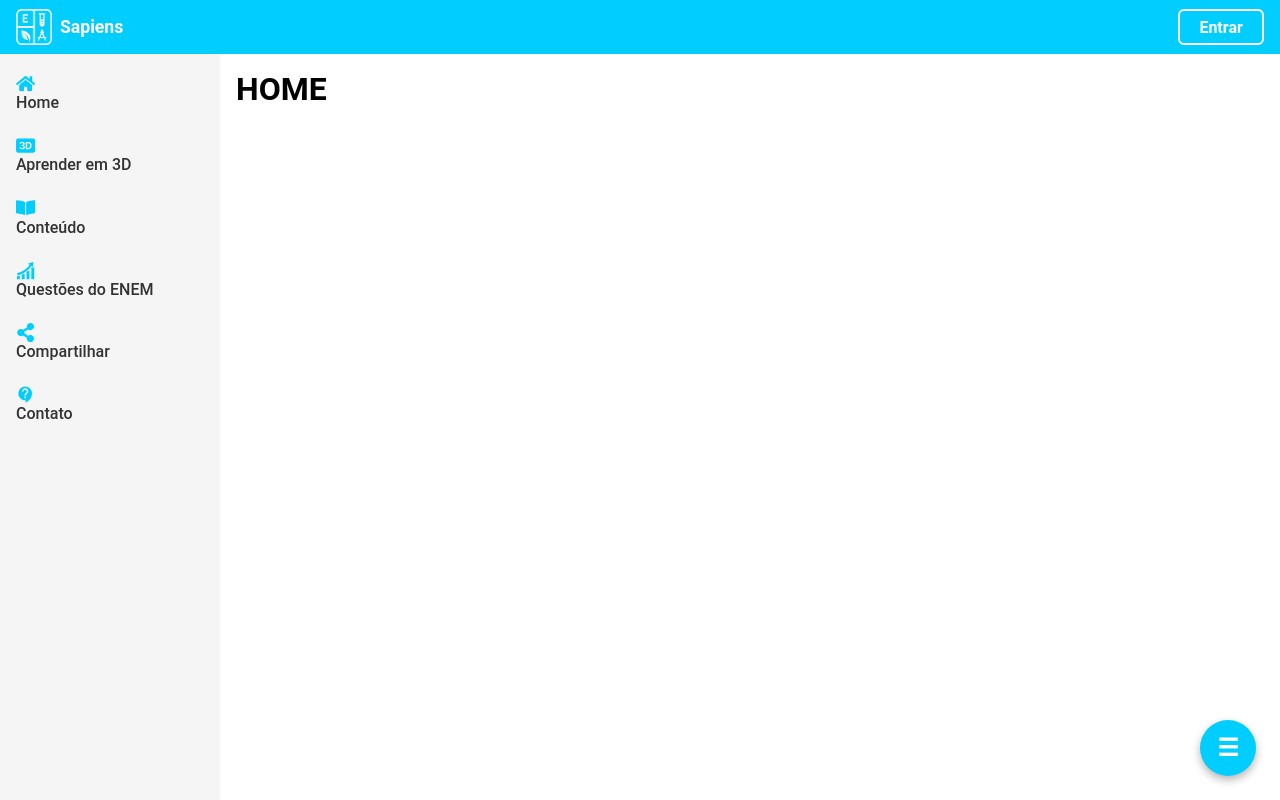
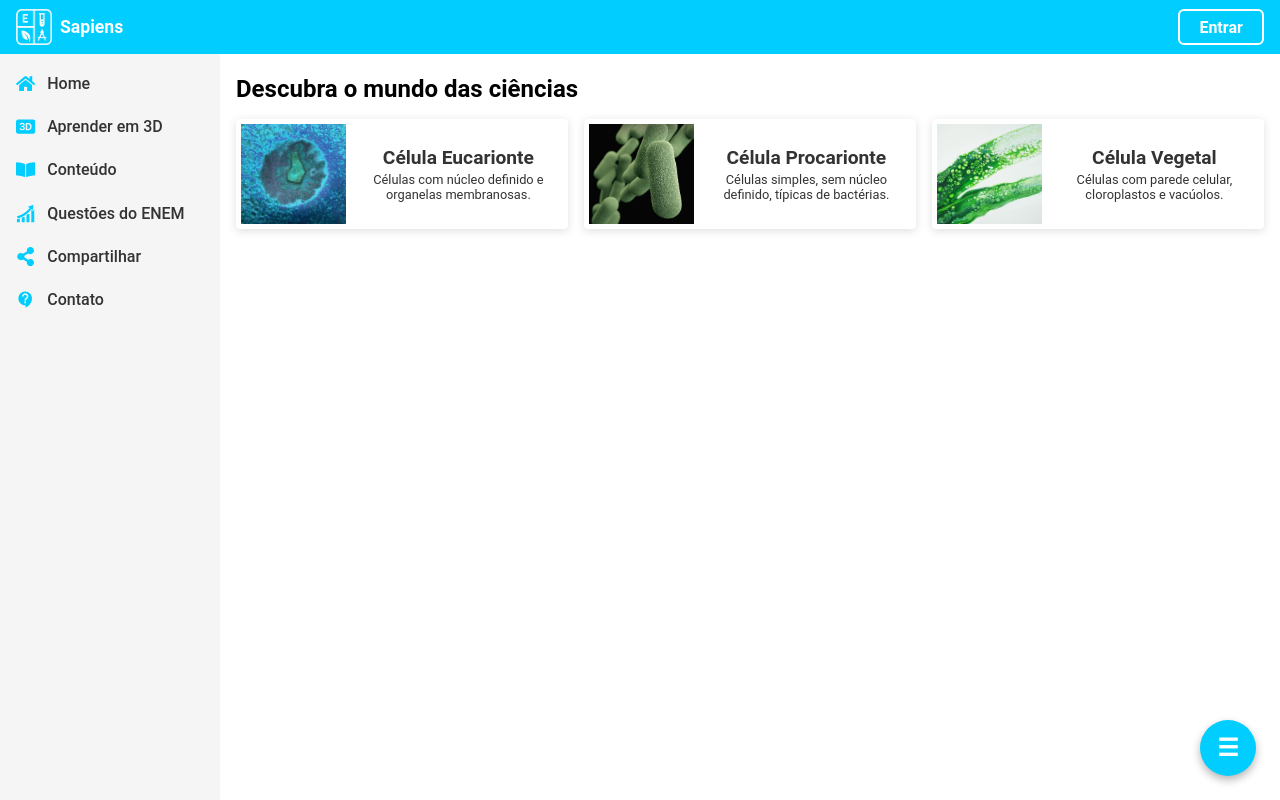
Before and after one commit to virtuallearn-tech/sapiens, a React (Vite) app: page / in a window 1280 px wide. Built offline with nearby package versions, Linux system fonts and the light colour scheme.

Commit message:
prepare to init flashcards

```diff
--- a/src/components/cards/CardContent.tsx
+++ b/src/components/cards/CardContent.tsx
@@ -1,15 +1,15 @@
 
 interface CardContentProps {
   id?: number | string;
-  bgImage: string;
+  cover: string;
   title: string;
   description: string;
   link?: string;
 }
-export const CardContent = ({ id, bgImage, title, description, link }: CardContentProps) => {
+export const CardContent = ({ id, cover, title, description, link }: CardContentProps) => {
   return (
     <div className="m-card-content">
-      <div className="m-card-content__image" style={{ backgroundImage: `url(${bgImage})` }} />
+      <div className="m-card-content__image" style={{ backgroundImage: `url(${cover})` }} />
       <div className="m-card-content__info">
         <h3 className="m-card-content__info-title">{title}</h3>
         <p className="m-card-content__info-description">{description}</p>
--- a/src/components/layout/Sidebar.tsx
+++ b/src/components/layout/Sidebar.tsx
@@ -13,38 +13,38 @@ export const Sidebar = () => {
     <aside className={`m-sidebar ${isOpen ? "m-sidebar--open" : ""}`}>
       <nav className="m-sidebar__nav">
         <ul className="m-sidebar__list">
-          <li className="m-sidebar__item" onClick={close}>
-            <Link to="">
+          <li onClick={close}>
+            <Link to="" className="m-sidebar__item">
               <FaHome className="m-sidebar__icon" />
               <span>Home</span>
             </Link>
           </li>
-          <li className="m-sidebar__item" onClick={close}>
-            <Link to="">
+          <li onClick={close}>
+            <Link to="" className="m-sidebar__item">
               <BsFillBadge3dFill className="m-sidebar__icon" />
               <span>Aprender em 3D</span>
             </Link>
           </li>
-          <li className="m-sidebar__item" onClick={close}>
-            <Link to="">
+          <li onClick={close}>
+            <Link to="" className="m-sidebar__item">
               <FaBookOpen className="m-sidebar__icon" />
               <span>Conteúdo</span>
             </Link>
           </li>
-          <li className="m-sidebar__item" onClick={close}>
-            <Link to="">
+          <li onClick={close}>
+            <Link to="" className="m-sidebar__item">
               <GiProgression className="m-sidebar__icon" />
               <span>Questões do ENEM</span>
             </Link>
           </li>
-          <li className="m-sidebar__item" onClick={close}>
-            <Link to="">
+          <li onClick={close}>
+            <Link to="" className="m-sidebar__item">
               <FaShareAlt className="m-sidebar__icon" />
               <span>Compartilhar</span>
             </Link>
           </li>
-          <li className="m-sidebar__item" onClick={close}>
-            <Link to="">
+          <li onClick={close}>
+            <Link to="" className="m-sidebar__item">
               <MdContactSupport className="m-sidebar__icon" />
               <span>Contato</span>
             </Link>
--- a/src/pages/Home.tsx
+++ b/src/pages/Home.tsx
@@ -1,3 +1,41 @@
+import { useEffect, useState } from "react"
+import { Link } from 'react-router-dom'
+
+import { CardContent } from "@components/cards/CardContent"
+
+import { BIOLOGY_TOPICS } from "@services/biology/topics"
+import type { ITopicData } from "interfaces/topic"
+
+
 export const Home = () => {
-  return <h1>HOME</h1>
+
+  const [topicList, setTopicList] = useState<ITopicData[]>([])
+
+  useEffect(() => {
+    const topics = BIOLOGY_TOPICS[0].data
+    setTopicList(topics)
+  }, [])
+
+  return (
+    <div className="p-home">
+
+      <h1 className="p-home__title">
+        Descubra o mundo das ciências
+      </h1>
+
+      <div className="p-home__list">
+        {topicList && topicList.map((topic) => (
+          <Link to={`/topic-option/${topic.code}/${topic.title}`}>
+            <CardContent
+              key={topic.code}
+              id={topic.code}
+              title={topic.title}
+              description={topic.description}
+              cover={topic.cover}
+            />
+          </Link>
+        ))}
+      </div>
+    </div>
+  )
 }
--- /dev/null
+++ b/src/pages/TopicOptions.tsx
@@ -0,0 +1,27 @@
+import { Button } from "@components/common/Button";
+import { useParams } from "react-router-dom";
+
+const TopicOptions = () => {
+  const { code, title } = useParams<{ code: string, title: string }>();
+  return (
+    <div className="p-topic-options">
+
+      <h1 className="p-topic-options__title">{title}</h1>
+
+      <div className="p-topic-options__content">
+        <Button type="button" className="m-button--full">
+          Explorar em 3D
+        </Button>
+        <Button type="button" className="m-button--full">
+          Flashcards
+        </Button>
+        <Button type="button" className="m-button--full">
+          Exercícios
+        </Button>
+      </div>
+
+    </div>
+  )
+}
+
+export default TopicOptions
--- a/src/routes/routes.tsx
+++ b/src/routes/routes.tsx
@@ -5,6 +5,7 @@ import { Home } from "@pages/Home";
 // Lazy loading das páginas
 const Signin = lazy(() => import("@pages/Signin"));
 const Signup = lazy(() => import("@pages/Signup"));
+const TopicOptions = lazy(() => import("@pages/TopicOptions"))
 
 export const AppRoutes = () => {
   return (
@@ -13,6 +14,7 @@ export const AppRoutes = () => {
         <Route path="/" element={<Home />} />
         <Route path="/signup" element={<Signup />} />
         <Route path="/signin" element={<Signin />} />
+        <Route path="/topic-option/:code/:title" element={<TopicOptions />} />
       </Routes>
     </Suspense>
   );
--- a/src/services/biology/topics.ts
+++ b/src/services/biology/topics.ts
@@ -1,8 +1,9 @@
-import type { Itopic } from "interfaces/topic";
+import type { Itopic, ITopicData } from "interfaces/topic";
 
 import EukaryoticCellCover from '@assets/cover/eukaryotic_cell.jpg'
 import ProkaryoticCellCover from '@assets/cover/prokaryotic_cell.jpg'
 import PlantCellCover from '@assets/cover/plant_cell.jpg'
+import type { CITOLOGY_TOPICS } from "interfaces/discipline";
 
 export const BIOLOGY_TOPICS: Itopic[] = [
   {
@@ -30,3 +31,7 @@ export const BIOLOGY_TOPICS: Itopic[] = [
     ]
   }
 ]
+
+export const getTopicByCode = (code: CITOLOGY_TOPICS): ITopicData => {
+  return BIOLOGY_TOPICS[0].data.find(topic => topic.code === code)!
+}
--- a/src/styles/base/_reset.scss
+++ b/src/styles/base/_reset.scss
@@ -30,3 +30,7 @@ img, picture, video, canvas, svg {
   display: block;
   max-width: 100%;
 }
+
+h1{
+  font-size: 1rem;
+}
--- a/src/styles/module/_card-content.scss
+++ b/src/styles/module/_card-content.scss
@@ -6,10 +6,10 @@
     $justify-content: flex-start);
   gap: 0.5rem;
   @include card;
-  height: 110px;
-  width: 100%;
+  // height: 110px;
+  // width: 100%;
   max-width: 400px;
-  margin: 1rem auto;
+  // margin: 1rem auto;
   padding: 1rem 0.3rem;
   text-align: center;
 
@@ -26,13 +26,13 @@
     flex: 2;
 
     &-title {
-      font-size: 1.3rem;
+      font-size: 1.2rem;
       margin-bottom: 0.2rem;
       color: $text;
     }
 
     &-description {
-      font-size: 0.9rem;
+      font-size: 0.8rem;
       color: $text;
     }
   }
--- /dev/null
+++ b/src/styles/module/_home.scss
@@ -0,0 +1,18 @@
+.p-home {
+  &__title {
+    font-size: 1.5rem;
+    padding: 0.3rem 0 0;
+  }
+
+  &__list {
+    display: grid;
+    gap: 1rem;
+    grid-template-columns: repeat(auto-fit, minmax(250px, 1fr));
+
+    padding: 1rem 0;
+
+    .m-card-content{
+      height: 110px;
+    }
+  }
+}
--- /dev/null
+++ b/src/styles/module/_topic-options.scss
@@ -0,0 +1,17 @@
+@use './mixins' as *;
+
+.p-topic-options{
+  @include display-flex();
+  padding-top: 0.5rem;
+
+  &__title{
+    font-size: 1.4rem;
+  }
+
+  &__content{
+     @include display-flex();
+     gap: 0.5rem;
+     width: 100%;
+     padding: 1rem 0;
+  }
+}
--- a/src/styles/module/module.scss
+++ b/src/styles/module/module.scss
@@ -9,3 +9,5 @@
 @use './select';
 @use './signup';
 @use './signin';
+@use './home';
+@use './topic-options';
```
